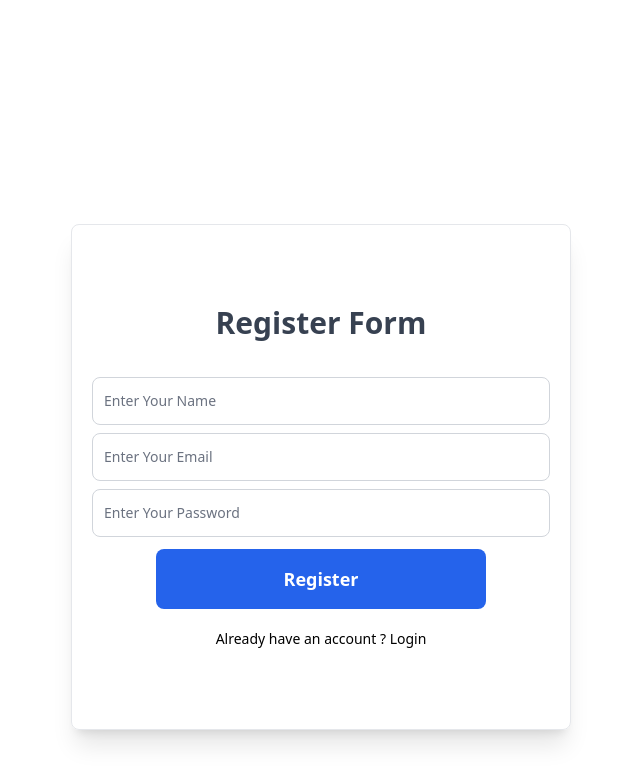
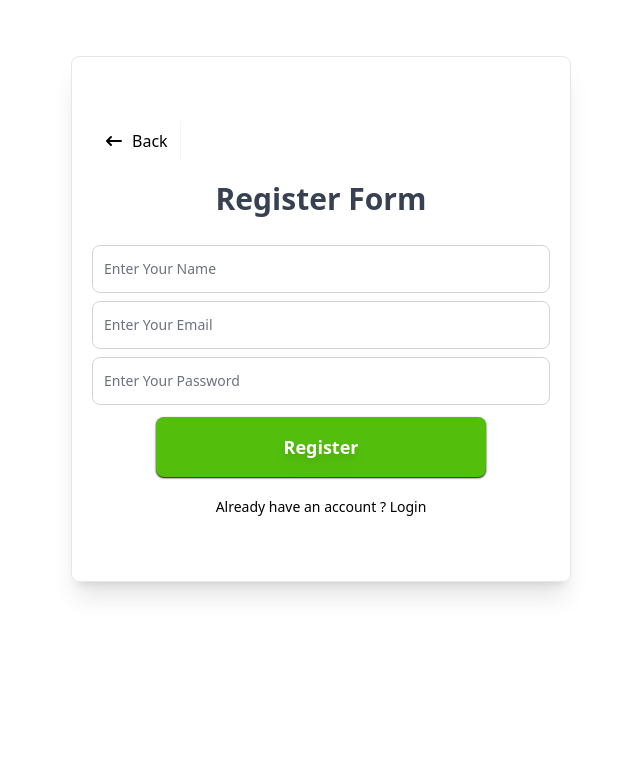
Before and after one commit to revou-fsse-1/w22-group-react-group-c, a Next.js app: page /auth/register in a window 1280 px wide. Shown: the top 784 px of the page, without its empty margins (319-959 px from the left). Built offline with nearby package versions, Linux system fonts and the light colour scheme.

Commit message:
styling login register

```diff
--- a/src/pages/auth/login.tsx
+++ b/src/pages/auth/login.tsx
@@ -49,8 +49,35 @@ export default function Login() {
   };
   return (
     <div>
-      <div className="p-56">
-        <div className="flex w-[500px]  flex-col space-y-5 rounded-lg border py-20 px-5 shadow-xl mx-auto">
+      <div className="p-14">
+        <div className="flex w-[500px]  flex-col space-y-5 rounded-lg border py-16 px-5 shadow-xl mx-auto">
+          <div className="flex">
+            <button
+              type="button"
+              className=" text-black rounded-l-md border-r border-gray-100 py-2  px-3"
+            >
+              <div className="flex flex-row align-middle">
+                <svg
+                  className="w-5 mr-2"
+                  fill="currentColor"
+                  viewBox="0 0 20 20"
+                  xmlns="http://www.w3.org/2000/svg"
+                >
+                  <path
+                    fill-rule="evenodd"
+                    d="M7.707 14.707a1 1 0 01-1.414 0l-4-4a1 1 0 010-1.414l4-4a1 1 0 011.414 1.414L5.414 9H17a1 1 0 110 2H5.414l2.293 2.293a1 1 0 010 1.414z"
+                    clip-rule="evenodd"
+                  ></path>
+                </svg>
+                <Link
+                  href="/"
+                  className="font-medium text-primary-600 hover:underline dark:text-primary-500"
+                >
+                  Back
+                </Link>
+              </div>
+            </button>
+          </div>
           <div className="mx-auto mb-2 space-y-3">
             <h1 className=" text-3xl font-bold text-gray-700">Login Form</h1>
           </div>
@@ -101,10 +128,10 @@ export default function Login() {
             )}
             <div className="z-50 text-center mt-3">
               <button
-                className="rounded-lg z-30 bg-blue-600 hover:bg-blue-500 px-32 py-4 font-bold text-lg text-white"
+                className="rounded-lg z-30 bg-[#54be0d] hover:bg-[#4ba212] px-32 py-4 font-bold text-lg text-white shadow-black shadow-sm"
                 type="submit"
               >
-                Login
+                <span className="drop-shadow-lg">Login</span>
               </button>
             </div>
           </form>
--- a/src/pages/auth/register.tsx
+++ b/src/pages/auth/register.tsx
@@ -52,8 +52,35 @@ export default function Register() {
   return (
     <div>
       <div>
-        <div className="p-56">
-          <div className="flex w-[500px]  flex-col space-y-5 rounded-lg border py-20 px-5 shadow-xl mx-auto">
+        <div className="p-14">
+          <div className="flex w-[500px] flex-col space-y-5 rounded-lg border py-16 px-5 shadow-xl mx-auto">
+            <div className="flex">
+              <button
+                type="button"
+                className=" text-black rounded-l-md border-r border-gray-100 py-2  px-3"
+              >
+                <div className="flex flex-row align-middle">
+                  <svg
+                    className="w-5 mr-2"
+                    fill="currentColor"
+                    viewBox="0 0 20 20"
+                    xmlns="http://www.w3.org/2000/svg"
+                  >
+                    <path
+                      fill-rule="evenodd"
+                      d="M7.707 14.707a1 1 0 01-1.414 0l-4-4a1 1 0 010-1.414l4-4a1 1 0 011.414 1.414L5.414 9H17a1 1 0 110 2H5.414l2.293 2.293a1 1 0 010 1.414z"
+                      clip-rule="evenodd"
+                    ></path>
+                  </svg>
+                  <Link
+                    href="/"
+                    className="font-medium text-primary-600 hover:underline dark:text-primary-500"
+                  >
+                    Back
+                  </Link>
+                </div>
+              </button>
+            </div>
             <div className="mx-auto mb-2 space-y-3">
               <h1 className=" text-3xl font-bold text-gray-700">
                 Register Form
@@ -129,10 +156,10 @@ export default function Register() {
               )}
               <div className="z-50 text-center mt-3">
                 <button
-                  className="rounded-lg z-30 bg-blue-600 hover:bg-blue-500 px-32 py-4 font-bold text-lg text-white"
+                  className="rounded-lg z-30 bg-[#54be0d] hover:bg-[#4ba212] px-32 py-4 font-bold text-lg text-white shadow-black shadow-sm"
                   type="submit"
                 >
-                  Register
+                  <span className="drop-shadow-lg">Register</span>
                 </button>
               </div>
             </form>
```
